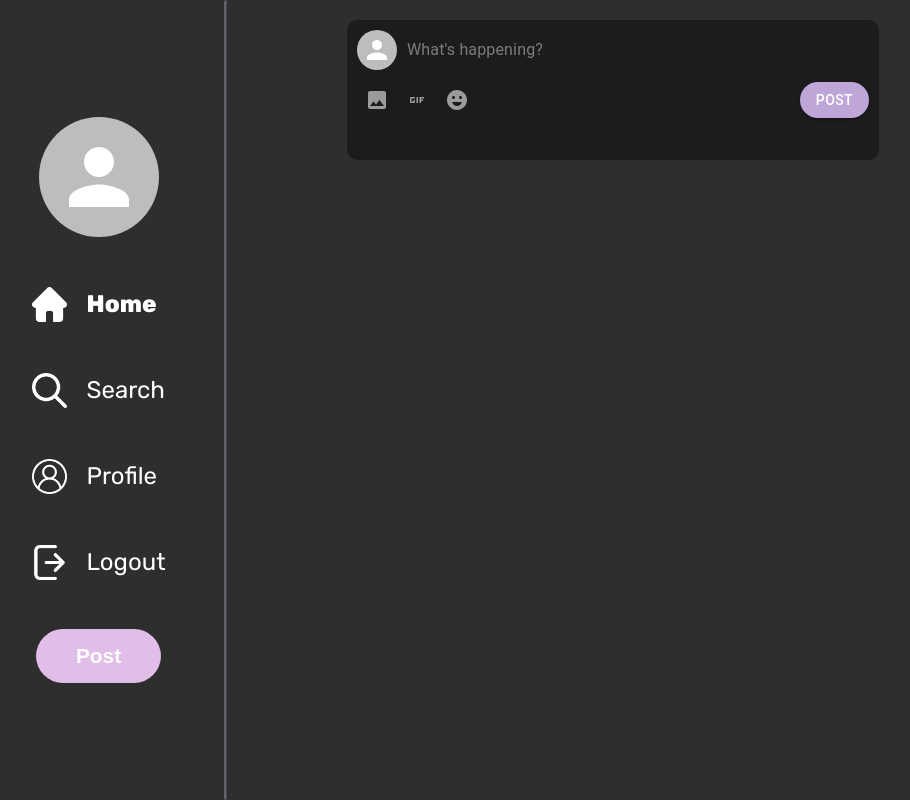
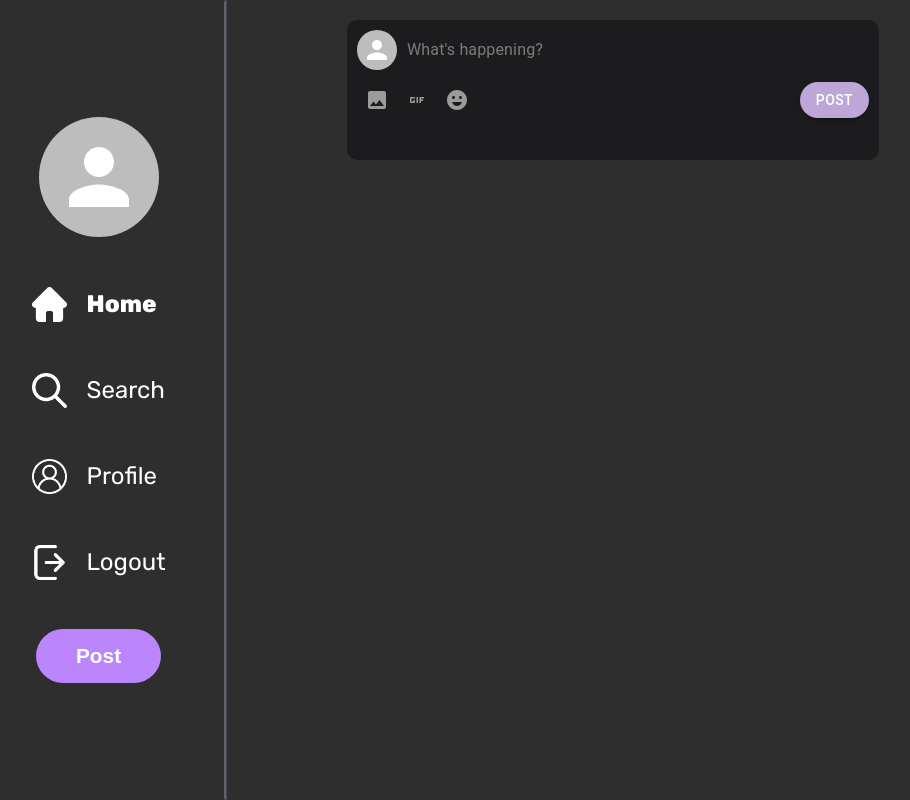
Before and after one commit to HoneyBlog/Frontend, a React (Vite) app in the folder frontend/: page / in a window 1280 px wide. Shown: the whole page, without its empty margins (27-937 px from the left). Built offline with nearby package versions, Linux system fonts and the light colour scheme.

Commit message:
updated button color

```diff
--- a/frontend/src/components/Button/Button.styled.js
+++ b/frontend/src/components/Button/Button.styled.js
@@ -1,7 +1,7 @@
 import styled from "styled-components";
 
 export const ButtonContainer = styled.button`
-    background-color: #e1bee7;
+    background-color: #BB86FC;
     color: #FFFFFF;
     border-radius: 30px;
     font-size: 1.3rem;
@@ -14,6 +14,6 @@ export const ButtonContainer = styled.button`
     &:hover
     {
         background-color: #FFFFFF;
-        color: #e1bee7;
+        color: #BB86FC;
     }
 `;
```
